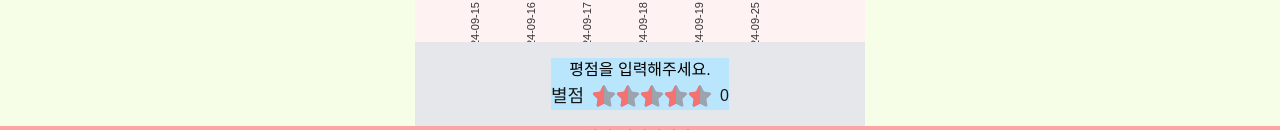
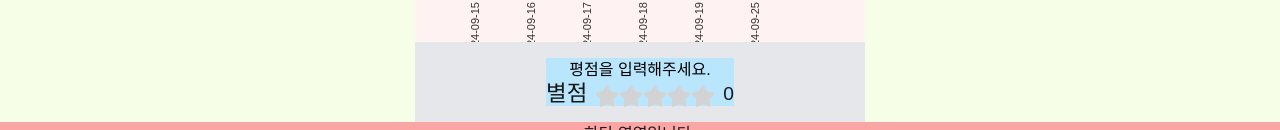
Before and after one commit to polar-movchart/polar-movchart-client, a Next.js app: page /movie in a window 1280 px wide. Shown: the part 822-952 px from the top of the page. Built offline with nearby package versions, Linux system fonts and the light colour scheme.

Commit message:
feat: 영화 상세에서 별점 기능 구현

```diff
--- a/package.json
+++ b/package.json
@@ -9,17 +9,21 @@
     "lint": "next lint"
   },
   "dependencies": {
+    "@emotion/react": "^11.13.3",
+    "@emotion/styled": "^11.13.0",
     "@nivo/core": "^0.87.0",
     "@nivo/line": "^0.87.0",
     "next": "14.2.13",
     "react": "^18",
     "react-dom": "^18",
-    "react-icons": "^5.3.0"
+    "react-icons": "^5.3.0",
+    "styled-components": "^6.1.13"
   },
   "devDependencies": {
     "@types/node": "^20",
     "@types/react": "^18",
     "@types/react-dom": "^18",
+    "@types/styled-components": "^5.1.34",
     "eslint": "^8",
     "eslint-config-next": "14.2.13",
     "postcss": "^8",
--- a/src/app/movie/StarInput.tsx
+++ b/src/app/movie/StarInput.tsx
@@ -1,43 +1,61 @@
+import styled from "@emotion/styled";
+import { css } from "@emotion/react";
 import { FaStar, FaStarHalf } from "react-icons/fa";
 
+// shouldForwardProp을 적용하여 커스텀 속성이 전달되지 않도록 설정
+const Label = styled('label', {
+  shouldForwardProp: (prop) => prop !== 'isHalf'
+})`
+  cursor: pointer;
+  font-size: 1.5rem;
+  color: lightgray;
+
+  ${({ isHalf }) =>
+    isHalf &&
+    css`
+      position: absolute;
+      width: 12px;
+      overflow: hidden;
+
+      &:nth-of-type(10) {
+        transform: translate(-108px);
+      }
+      &:nth-of-type(8) {
+        transform: translate(-84px);
+      }
+      &:nth-of-type(6) {
+        transform: translate(-60px);
+      }
+      &:nth-of-type(4) {
+        transform: translate(-36px);
+      }
+      &:nth-of-type(2) {
+        transform: translate(-12px);
+      }
+    `}
+`;
+
+const Input = styled.input`
+  display: none;
+`;
+
 const StarInput = ({ onClickRating, value, isHalf }) => {
-    const handleClickRatingInput = () => {
-        onClickRating(value);
-    };
+  const handleClickRatingInput = () => {
+    onClickRating(value);
+  };
 
-    // 위치를 자동으로 조정하는 스타일
-    const getStarPosition = (value) => {
-        const starWidth = 24;
-        return {
-            transform: isHalf ? `translateX(-${starWidth / 2}px)` : undefined
-        };
-    };
-
-    return (
-        <>
-            <input type="radio" name="rating" id={`star${value}`} value={value} className="hidden" />
-            <label onClick={handleClickRatingInput} htmlFor={`star${value}`}
-                className={`cursor-pointer flex items text-2xl center text-gray-400
-                            ${isHalf ? 'overflow-hidden text-red-400' : ''}`}
-            >
-
-                {isHalf
-                    ? <FaStarHalf className="absolute transform -translate-y-3 overflow-hidden"/>
-                    : <FaStar/>}
-                {/*
-                {isHalf ? (
-                    <>
-                        // 빈 별이 별과 겹치도록 설정
-                        <FaStarHalf className="absolute text-red-400 z-10 transform translate-y-3" />
-                    </>
-                ) : (
-                    <FaStar className="z-0" />
-                )}
-                */}
-
-            </label>
-        </>
-    );
-}
+  return (
+    <>
+      <Input type="radio" name="rating" id={`star${value}`} value={value} />
+      <Label
+        onClick={handleClickRatingInput}
+        isHalf={isHalf}
+        htmlFor={`star${value}`}
+      >
+        {isHalf ? <FaStarHalf /> : <FaStar />}
+      </Label>
+    </>
+  );
+};
 
 export default StarInput;
--- a/src/app/movie/StarRating.tsx
+++ b/src/app/movie/StarRating.tsx
@@ -1,46 +1,104 @@
+import styled from "@emotion/styled";
 import { useState } from "react"
 import StarInput from "./StarInput";
+
+const Base = styled.section`
+  display: flex;
+  align-items: center;
+  gap: 8px;
+`;
+
+const Name = styled.span`
+  font-size: 1.4rem;
+  line-height: 100%;
+`;
+
+const RatingValue = styled.span`
+  font-size: 1.2rem;
+  line-height: 100%;
+`;
+
+const RatingField = styled.fieldset`
+  position: relative;
+  display: flex;
+  align-items: center;
+  flex-direction: row-reverse;
+  border: none;
+  transform: translateY(2px);
+
+  input:checked ~ label,
+  labeL:hover,
+  labeL:hover ~ label {
+    transition: 0.2s;
+    color: orange;
+  }
+`;
 
 const StarRating = () => {
   const [rating, setRating] = useState(0);
 
   const handleClickRating = (value) => {
     setRating(value);
-    }
+  };
 
   return (
-
-        <section className="flex items-center gap-2">
-            <span className="text-lg">별점</span>
-            <fieldset className="relative flex items-center">
-                {[0.5, 1, 1.5, 2, 2.5, 3, 3.5, 4, 4.5, 5].map((value) => (
+    <Base>
+      <Name>별점</Name>
+      <RatingField>
         <StarInput
-                        key={value}
           onClickRating={handleClickRating}
-                        value={value}
-                        isHalf={value % 1 !== 0} // 0.5 => isHalf=true
+          value={10}
+          isHalf={false}
         />
-                ))}
-                {/* <StarInput onClickRating={handleClickRating} value={5} isHalf={false} />
-                <StarInput onClickRating={handleClickRating} value={4.5} isHalf={true} />
-                <StarInput onClickRating={handleClickRating} value={4} isHalf={false} />
-                <StarInput onClickRating={handleClickRating} value={3.5} isHalf={true} />
-                <StarInput onClickRating={handleClickRating} value={3} isHalf={false} />
-                <StarInput onClickRating={handleClickRating} value={2.5} isHalf={true} />
-                <StarInput onClickRating={handleClickRating} value={2} isHalf={false} />
-                <StarInput onClickRating={handleClickRating} value={1.5} isHalf={true} />
-                <StarInput onClickRating={handleClickRating} value={1} isHalf={false} />
-                <StarInput onClickRating={handleClickRating} value={0.5} isHalf={true} /> */}
-            </fieldset>
-            <span className="text-base">{rating}</span>
-        </section>
-
-
-        // <div>
-        //     <HandleRatingStars rating={rating} setRating={setRating} />
-        //     <p className="text-black-mt-2">현재 별점: {rating} 점</p>
-        // </div>
-    )
-}
+        <StarInput
+          onClickRating={handleClickRating}
+          value={9}
+          isHalf={true}
+        />
+        <StarInput
+          onClickRating={handleClickRating}
+          value={8}
+          isHalf={false}
+        />
+        <StarInput
+          onClickRating={handleClickRating}
+          value={7}
+          isHalf={true}
+        />
+        <StarInput
+          onClickRating={handleClickRating}
+          value={6}
+          isHalf={false}
+        />
+        <StarInput
+          onClickRating={handleClickRating}
+          value={5}
+          isHalf={true}
+        />
+        <StarInput
+          onClickRating={handleClickRating}
+          value={4}
+          isHalf={false}
+        />
+        <StarInput
+          onClickRating={handleClickRating}
+          value={3}
+          isHalf={true}
+        />
+        <StarInput
+          onClickRating={handleClickRating}
+          value={2}
+          isHalf={false}
+        />
+        <StarInput
+          onClickRating={handleClickRating}
+          value={1}
+          isHalf={true}
+        />
+      </RatingField>
+      <RatingValue>{rating}</RatingValue>
+    </Base>
+  );
+};
 
 export default StarRating;
```
Also changed, not shown: 1 other file (tests, documents, lock files or other folders). Lines whose indentation alone changed are shown as unchanged.
